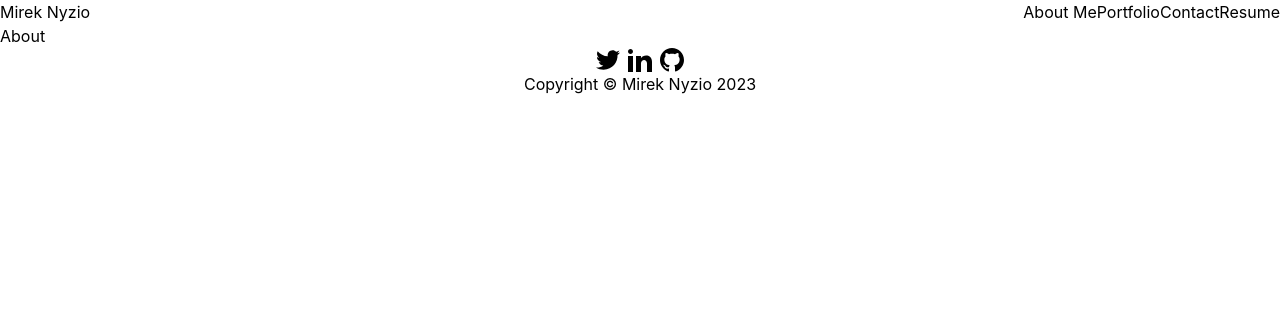
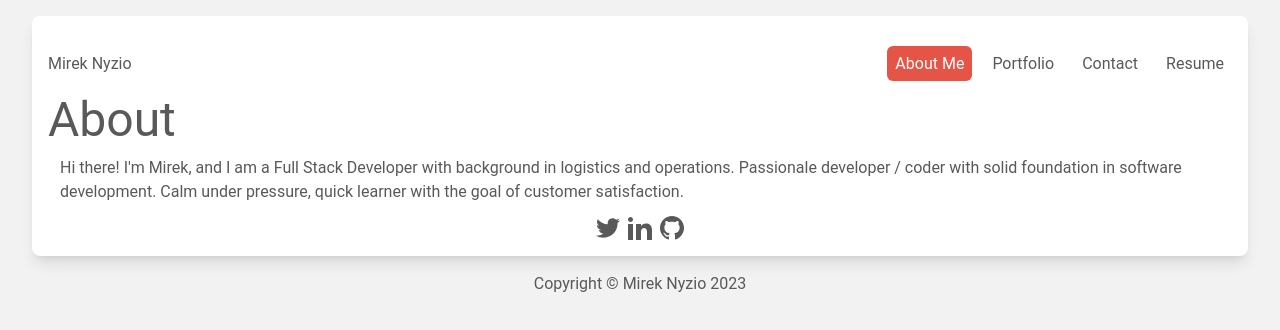
Before and after one commit to mnyzio/react-portfolio, a React (Create React App) app: page / in a window 1280 px wide. Shown: the top 330 px of the page. Built offline with nearby package versions, Linux system fonts and the light colour scheme.

Commit message:
updated tailwind variables, added footer,

```diff
--- a/src/App.js
+++ b/src/App.js
@@ -14,7 +14,10 @@ import Footer from "./components/Footer";
 
 function App() {
   return (
-    <>
+    // Page wrapper
+    <div className="w-full flex flex-col items-center px-2 sm:px-8">
+      {/* Content wrapper */}
+      <div className="bg-white w-full max-w-screen-xl m-4 p-4 rounded-lg shadow-lg">
         <NavBar />
         <Routes>
           <Route path="/" element={<About />} />
@@ -24,7 +27,14 @@ function App() {
           <Route path="*" element={<NotFound />} />
         </Routes>
         <Footer />
-    </>
+      </div>
+      {/* <!-- Copyright section --> */}
+      <div>
+        <p className="text-center">
+          Copyright © Mirek Nyzio {new Date().getFullYear()}
+        </p>
+      </div>
+    </div>
   );
 }
 
--- a/src/components/Footer.js
+++ b/src/components/Footer.js
@@ -7,7 +7,7 @@ function Footer() {
       <div>
         {/* <!-- Links to social platforms --> */}
         <ul className="flex justify-center gap-x-2">
-          <li>
+          <li className="hover:text-orange">
             <NavLink to="https://www.twitter.com/@MirekNyzio" target="_blank">
               <svg
                 xmlns="http://www.w3.org/2000/svg"
@@ -20,7 +20,7 @@ function Footer() {
               </svg>
             </NavLink>
           </li>
-          <li>
+          <li className="hover:text-orange">
             <NavLink to="https://www.linkedin.com/in/mnyzio" target="_blank">
               <svg
                 xmlns="http://www.w3.org/2000/svg"
@@ -33,7 +33,7 @@ function Footer() {
               </svg>
             </NavLink>
           </li>
-          <li>
+          <li className="hover:text-orange">
             <NavLink to="https://www.github.com/mnyzio" target="_blank">
               <svg
                 xmlns="http://www.w3.org/2000/svg"
@@ -48,12 +48,6 @@ function Footer() {
           </li>
         </ul>
       </div>
-      {/* <!-- Copyright section --> */}
-      <div>
-        <p className="text-center">
-          Copyright © Mirek Nyzio {new Date().getFullYear()}
-        </p>
-      </div>
     </footer>
   );
 }
--- a/src/components/NavBar.js
+++ b/src/components/NavBar.js
@@ -2,28 +2,64 @@ import { NavLink } from "react-router-dom";
 
 function NavBar() {
   return (
-    <nav className="flex justify-between">
+    <nav className="flex justify-between py-5">
       <div>
         <h4>Mirek Nyzio</h4>
       </div>
-      <ul className="flex">
+      <ul className="flex gap-x-3">
         <li>
-          <NavLink to={"/"} className={"hover:text-orange"}>
+          <NavLink
+            to={"/"}
+            className={({ isActive }) => {
+              if (isActive) {
+                return "p-2 rounded-md bg-orange text-white";
+              } else {
+                return "p-2 rounded-md hover:text-white hover:bg-orange";
+              }
+            }}
+          >
             About Me
           </NavLink>
         </li>
         <li>
-          <NavLink to={"/portfolio"} className={"hover:text-orange"}>
+          <NavLink
+            to={"/portfolio"}
+            className={({ isActive }) => {
+              if (isActive) {
+                return "p-2 rounded-md bg-orange text-white";
+              } else {
+                return "p-2 rounded-md hover:text-white hover:bg-orange";
+              }
+            }}
+          >
             Portfolio
           </NavLink>
         </li>
         <li>
-          <NavLink to={"/contact"} className={"hover:text-orange"}>
+          <NavLink
+            to={"/contact"}
+            className={({ isActive }) => {
+              if (isActive) {
+                return "p-2 rounded-md bg-orange text-white";
+              } else {
+                return "p-2 rounded-md hover:text-white hover:bg-orange";
+              }
+            }}
+          >
             Contact
           </NavLink>
         </li>
         <li>
-          <NavLink to={"/resume"} className={"hover:text-orange"}>
+          <NavLink
+            to={"/resume"}
+            className={({ isActive }) => {
+              if (isActive) {
+                return "p-2 rounded-md bg-orange text-white";
+              } else {
+                return "p-2 rounded-md hover:text-white hover:bg-orange";
+              }
+            }}
+          >
             Resume
           </NavLink>
         </li>
--- a/src/index.css
+++ b/src/index.css
@@ -1,14 +1,38 @@
 @tailwind base;
 @tailwind components;
 @tailwind utilities;
+@layer base {
+  :root {
+    --font-color: #585958;
+    --body-bg-color: #f2f2f2;
+    --font-dark: #282929;
+    --orange: rgb(228, 84, 71);
+    --wrapper-bg-color: #fff;
+    --box-shadow: 0 10px 20px -1px rgba(0, 0, 0, 0.24);
+    --inside-shadow: inset 0px 0px 20px -7px rgba(40, 41, 41, 0.24);
+    --transition-time: .3s;
+  }
+}
+
+* {
+  font-family: 'Roboto', sans-serif;
+  box-sizing: border-box;
+}
+
+html {
+  scroll-behavior: smooth;
+}
 
 body {
-  margin: 0;
+  /* margin: 0;
   font-family: -apple-system, BlinkMacSystemFont, 'Segoe UI', 'Roboto', 'Oxygen',
-    'Ubuntu', 'Cantarell', 'Fira Sans', 'Droid Sans', 'Helvetica Neue',
+    'Ubuntu', 'Cantarell', 'Fira Sans', 'Droid Sans', 'Helvetica Neue'
     sans-serif;
-  -webkit-font-smoothing: antialiased;
-  -moz-osx-font-smoothing: grayscale;
+  font-family: Verdana, Geneva, Tahoma, sans-serif; */
+  /* -webkit-font-smoothing: antialiased;
+  -moz-osx-font-smoothing: grayscale;   */
+  color: var(--font-color);
+  background-color: var(--body-bg-color);
 }
 
 code {
--- a/src/pages/About.js
+++ b/src/pages/About.js
@@ -2,7 +2,12 @@ import React from "react";
 // import { useState, useEffect } from 'react';
 
 function About() {
-  return <h1>About</h1>;
+  return (
+  <article>
+    <h3 className="text-5xl">About</h3>
+    <p className="p-3">Hi there! I'm Mirek, and I am a Full Stack Developer with background in logistics and operations. Passionale developer / coder with solid foundation in software development. Calm under pressure, quick learner with the goal of customer satisfaction.</p>
+  </article>
+  )
 }
 
 export default About;
--- a/src/pages/Contact.js
+++ b/src/pages/Contact.js
@@ -2,7 +2,7 @@ import React from "react";
 // import { useState, useEffect } from 'react';
 
 function Contact() {
-  return <h1>Contact</h1>;
+  return <h3 className="text-5xl">Contact</h3>;
 }
 
 export default Contact;
--- a/src/pages/Portfolio.js
+++ b/src/pages/Portfolio.js
@@ -2,7 +2,7 @@ import React from "react";
 // import { useState, useEffect } from 'react';
 
 function Portfolio() {
-  return <h1>Portfolio</h1>;
+  return <h3 className="text-5xl">Portfolio</h3>;
 }
 
 export default Portfolio;
--- a/src/pages/Resume.js
+++ b/src/pages/Resume.js
@@ -2,7 +2,7 @@ import React from "react";
 // import { useState, useEffect } from 'react';
 
 function Resume() {
-  return <h1>Resume</h1>;
+  return <h3 className="text-5xl">Resume</h3>;
 }
 
 export default Resume;
--- a/tailwind.config.js
+++ b/tailwind.config.js
@@ -1,8 +1,14 @@
 module.exports = {
   content: ["./src/**/*.{js,jsx,ts,tsx}"],
   theme: {
-    colors: {
-      orange: "#E45447",
+    extend: {
+      colors: {
+        orange: "#E45447",
+        "body-bg-color": "#f2f2f2",
+        "wrapper-bg-color": "#fff",
+        "font-dark": "#282929",
+        "font-color": "#585958",
+      },
     },
   },
 };
```
Also changed, not shown: src/index.js (line endings or trailing spaces), src/pages/NotFound.js (line endings or trailing spaces). Lines whose indentation alone changed are shown as unchanged.
